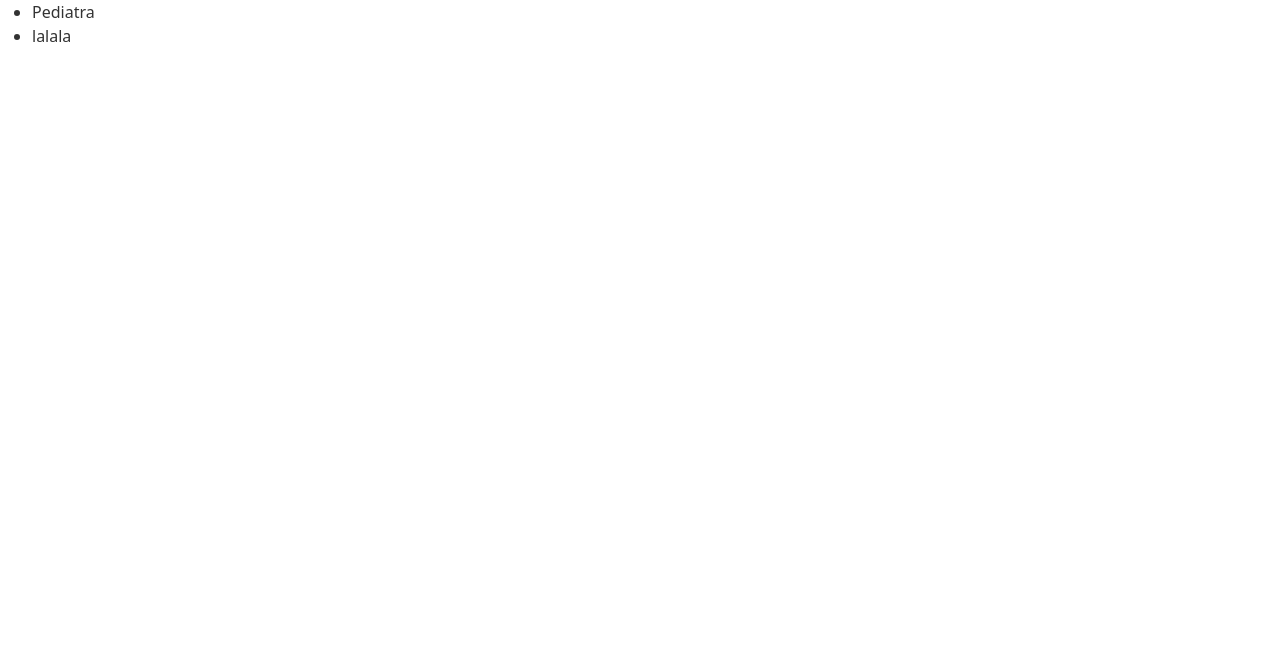
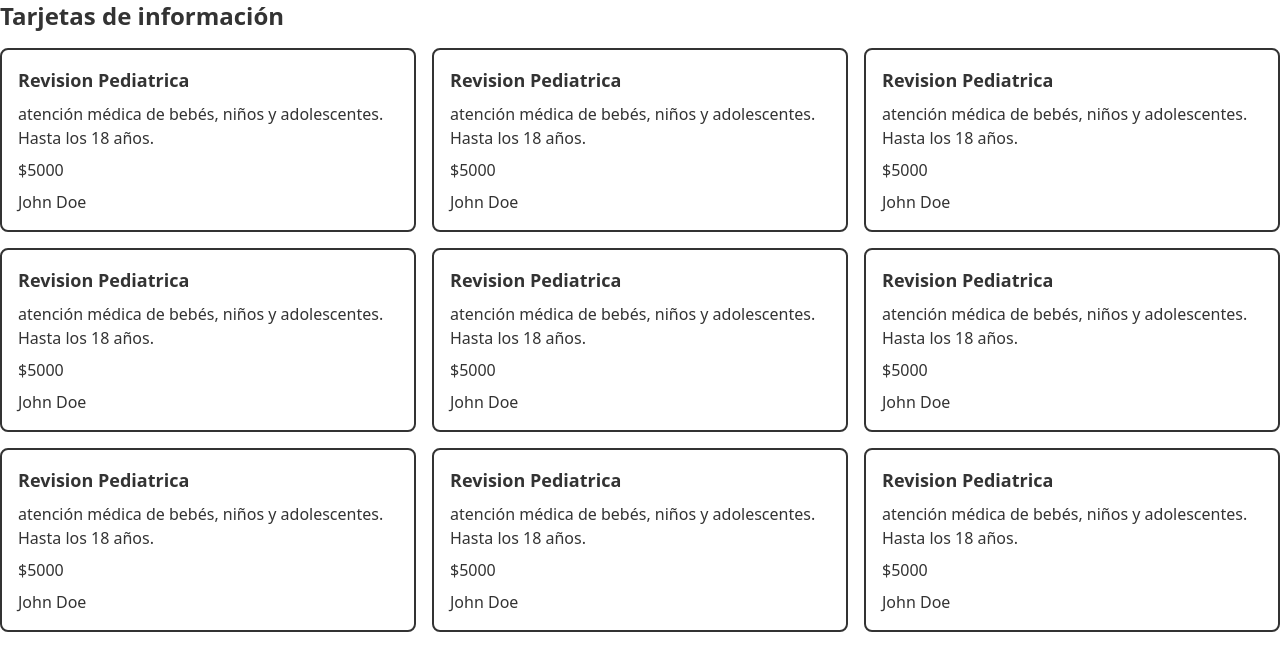
Before and after one commit to KevOrtega/HealthMatters, a Next.js app: page / in a window 1280 px wide. Shown: the top 670 px of the page. Built offline with nearby package versions, Linux system fonts and the light colour scheme.

Commit message:
add create cards

```diff
--- /dev/null
+++ b/src/molecules/Card.tsx
@@ -0,0 +1,21 @@
+import React from "react";
+
+type Card = {
+	title: string;
+	info: string;
+	price: number;
+	doctor: string;
+};
+
+const Card: React.FC<Card> = ({ title, info, price, doctor }) => {
+	return (
+		<div className="border-2 border-gray-200 rounded-lg p-4">
+			<h2 className="text-lg font-bold mb-2">{title}</h2>
+			<p className="text-gray-700 mb-2">{info}</p>
+			<p className="text-gray-700 mb-2">${price}</p>
+			<p className="text-gray-500">{doctor}</p>
+		</div>
+	);
+};
+
+export default Card;
--- /dev/null
+++ b/src/molecules/Cards.tsx
@@ -0,0 +1,68 @@
+import React from "react";
+import Card from "./Card";
+
+const Cards: React.FC = () => {
+	return (
+		<div className="container mx-auto">
+			<h1 className="text-2xl font-bold mb-4">Tarjetas de información</h1>
+			<div className="grid grid-cols-3 gap-4">
+				<Card
+					title="Revision Pediatrica"
+					info="atención médica de bebés, niños y adolescentes. Hasta los 18 años."
+					price={5000}
+					doctor="John Doe"
+				/>
+				<Card
+					title="Revision Pediatrica"
+					info="atención médica de bebés, niños y adolescentes. Hasta los 18 años."
+					price={5000}
+					doctor="John Doe"
+				/>
+				<Card
+					title="Revision Pediatrica"
+					info="atención médica de bebés, niños y adolescentes. Hasta los 18 años."
+					price={5000}
+					doctor="John Doe"
+				/>
+				<Card
+					title="Revision Pediatrica"
+					info="atención médica de bebés, niños y adolescentes. Hasta los 18 años."
+					price={5000}
+					doctor="John Doe"
+				/>
+				<Card
+					title="Revision Pediatrica"
+					info="atención médica de bebés, niños y adolescentes. Hasta los 18 años."
+					price={5000}
+					doctor="John Doe"
+				/>
+				<Card
+					title="Revision Pediatrica"
+					info="atención médica de bebés, niños y adolescentes. Hasta los 18 años."
+					price={5000}
+					doctor="John Doe"
+				/>
+				<Card
+					title="Revision Pediatrica"
+					info="atención médica de bebés, niños y adolescentes. Hasta los 18 años."
+					price={5000}
+					doctor="John Doe"
+				/>
+				<Card
+					title="Revision Pediatrica"
+					info="atención médica de bebés, niños y adolescentes. Hasta los 18 años."
+					price={5000}
+					doctor="John Doe"
+				/>
+				<Card
+					title="Revision Pediatrica"
+					info="atención médica de bebés, niños y adolescentes. Hasta los 18 años."
+					price={5000}
+					doctor="John Doe"
+				/>
+			</div>
+		</div>
+	);
+};
+
+export default Cards;
--- a/src/molecules/Filter.tsx
+++ b/src/molecules/Filter.tsx
@@ -1,7 +1,7 @@
 import { useState } from "react";
 
 const Filter = () => {
-	const [filters, setFilters] = useState<string[]>(["Pediatra", "lalala"]);
+	const [filters, setFilters] = useState<string[]>(["Surgeon", "Pediactric", "Dentistry", "Traumatologist", "Arthopedics"]);
 
 	const listStyles = "list-disc pl-8";
 
--- a/src/pages/index.tsx
+++ b/src/pages/index.tsx
@@ -2,12 +2,13 @@
 // import Title from "@/atoms/Title";
 //import Header from "@/molecules/Header";
 //import SearchBar from "@/molecules/Search";
-import Filter from "@/molecules/Filter";
+//import Filter from "@/molecules/Filter";
+import Cards from "../molecules/Cards";
 
 export default function Home() {
 	return (
 		<main>
-			<Filter />
+			<Cards />
 		</main>
 	);
 }
```
